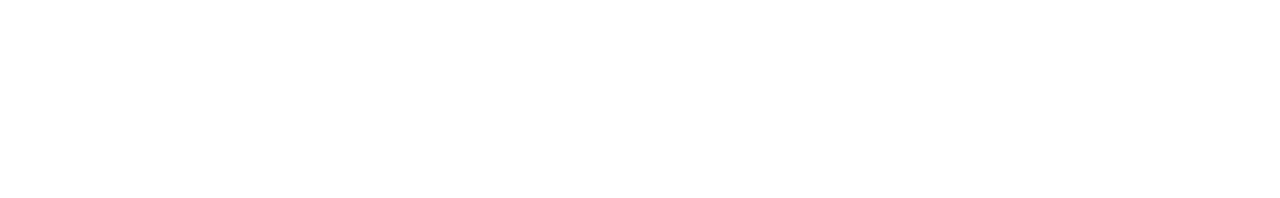
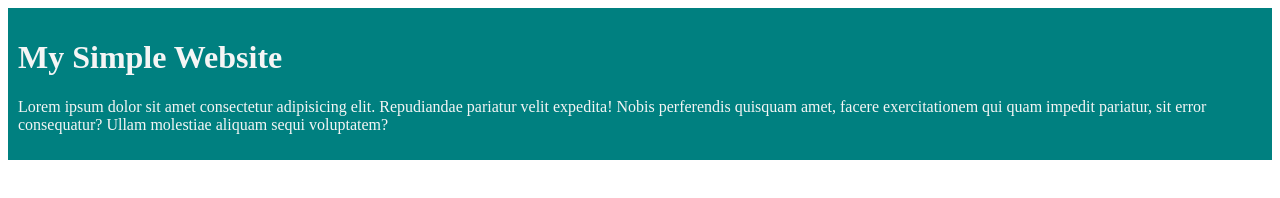
Before and after one commit to SarahSamiha/my-simple-website, a plain HTML site: page index.html in a window 1280 px wide. Drawn offline with Linux system fonts and the light colour scheme.

Commit message:
addad blog

```diff
--- /dev/null
+++ b/Styles/blog.css
@@ -0,0 +1,5 @@
+div{
+    background-color: teal;
+    color: whitesmoke;
+    padding: 10px;
+}
--- a/index.html
+++ b/index.html
@@ -4,8 +4,14 @@
     <meta charset="UTF-8">
     <meta name="viewport" content="width=device-width, initial-scale=1.0">
     <title>My Simple Website</title>
+    <link rel="stylesheet" href="Styles/blog.css">
 </head>
 <body>
-
+    <div>
+        <h1>My Simple Website</h1>
+        <p>
+            Lorem ipsum dolor sit amet consectetur adipisicing elit. Repudiandae pariatur velit expedita! Nobis perferendis quisquam amet, facere exercitationem qui quam impedit pariatur, sit error consequatur? Ullam molestiae aliquam sequi voluptatem?
+        </p>
+    </div>
 </body>
 </html>
```
